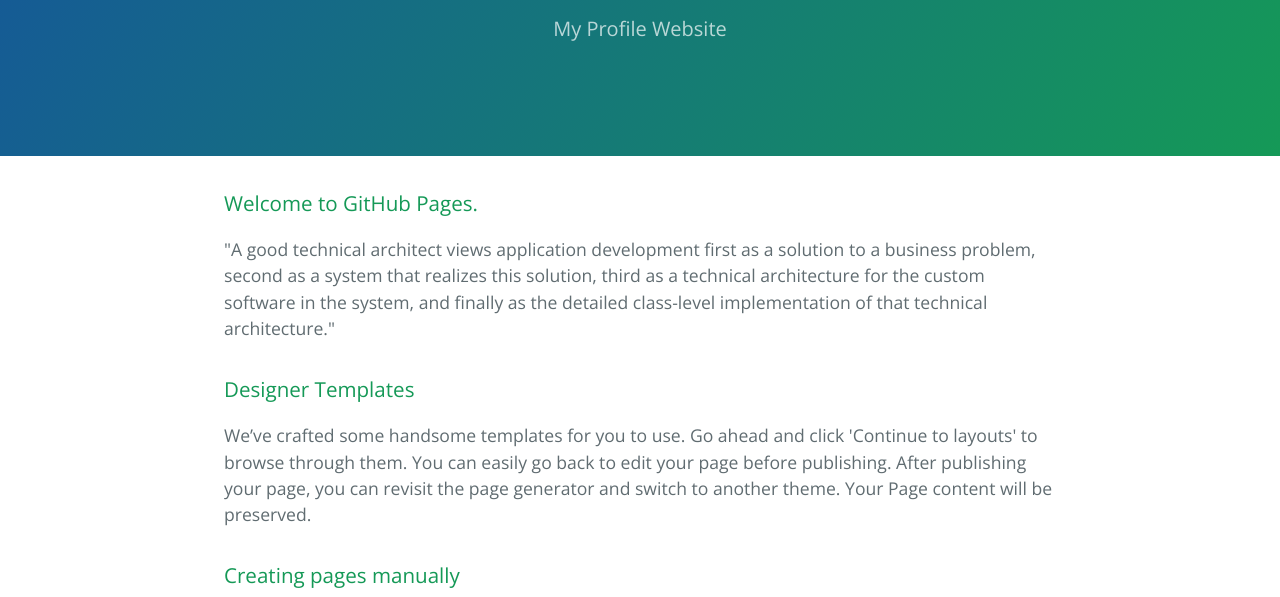
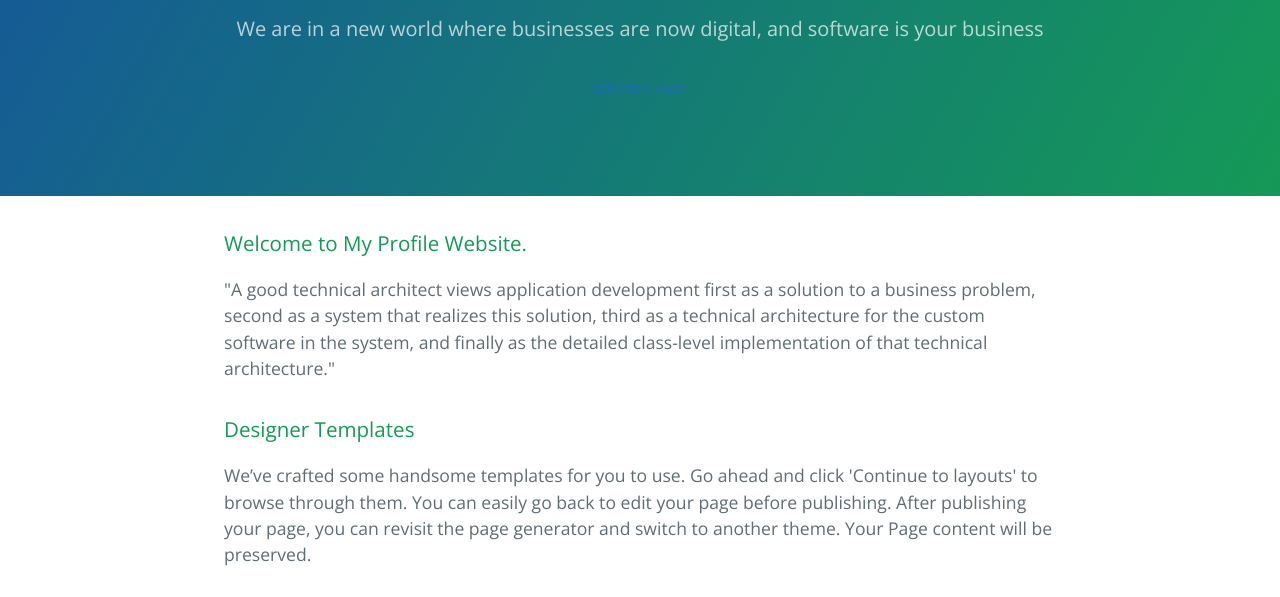
Before and after one commit to yoyoktriwicaksono/myprofile, a plain HTML site: page index.html in a window 1280 px wide. Shown: the part 161-758 px from the top of the page. Drawn offline with nearby package versions, Linux system fonts and the light colour scheme.

Commit message:
Update index.html

```diff
--- a/index.html
+++ b/index.html
@@ -12,12 +12,13 @@
   <body>
     <section class="page-header">
       <h1 class="project-name">yoyoktriwicaksono.GitHub.io</h1>
-      <h2 class="project-tagline">My Profile Website</h2>
+      <h2 class="project-tagline">We are in a new world where businesses are now digital, and software is your business</h2>
+      <p><a id="sdtimes" class="anchor" href="http://sdtimes.com/dont-let-testing-stop-agility">sdtimes.com</a></p>
     </section>
 
     <section class="main-content">
       <h3>
-<a id="welcome-to-github-pages" class="anchor" href="#welcome-to-github-pages" aria-hidden="true"><span aria-hidden="true" class="octicon octicon-link"></span></a>Welcome to GitHub Pages.</h3>
+<a id="welcome-to-github-pages" class="anchor" href="#welcome-to-github-pages" aria-hidden="true"><span aria-hidden="true" class="octicon octicon-link"></span></a>Welcome to My Profile Website.</h3>
 
 <p>"A good technical architect views application development first as a solution to a business problem, second as a system that realizes this solution, third as a technical architecture for the custom software in the system, and finally as the detailed class-level implementation of that technical architecture."</p>
 
```
